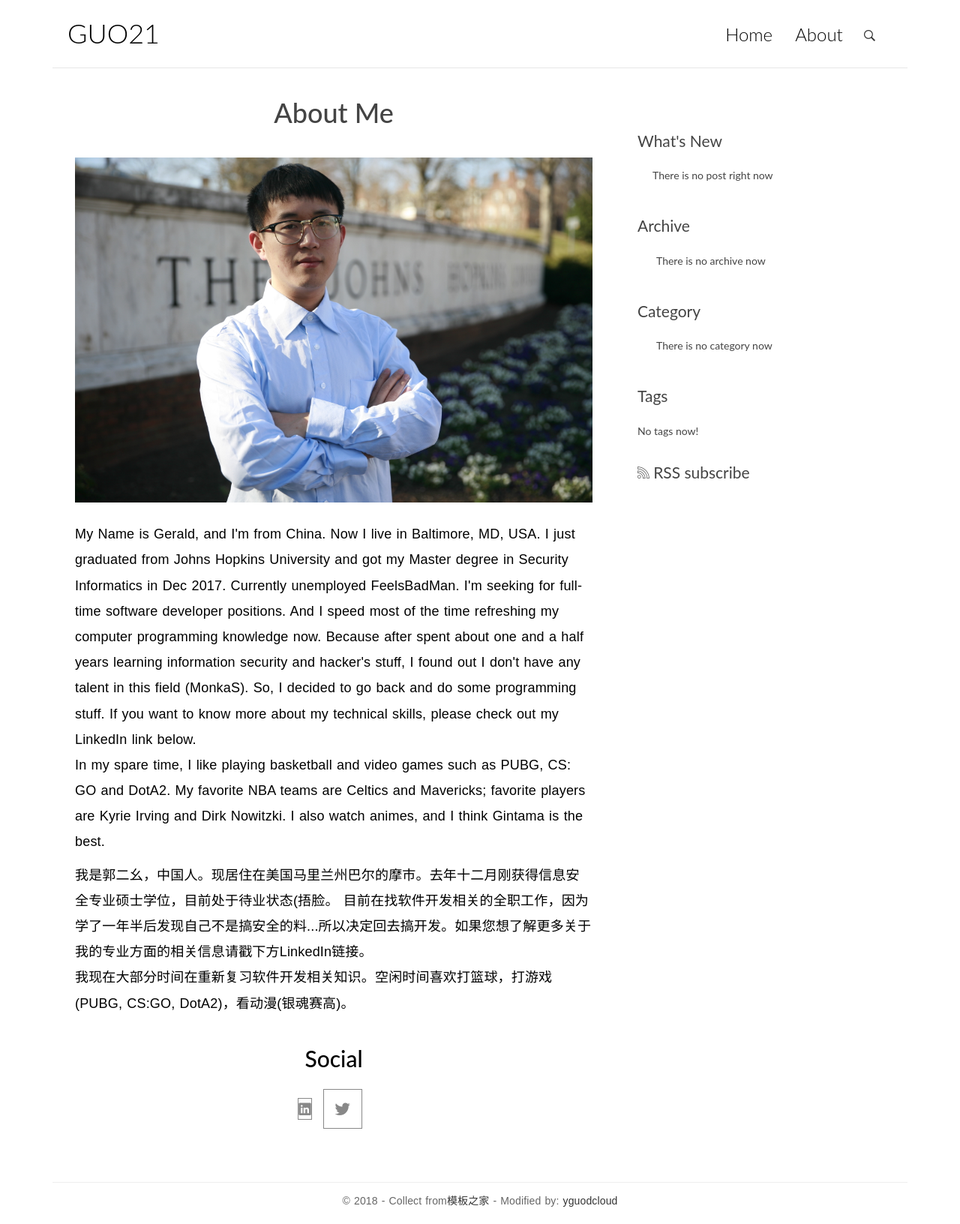
After one commit to guo21/learnDjango, a Django app: page /about in a window 1280 px wide. The commit adds this page. Shown: the whole page at 75% size. Run offline with Django 3.2, Linux system fonts and the light colour scheme; data that the repository does not hold is empty; parts of the project's set-up code (start-up, migrations or seed data) failed here and were passed over; some libraries are stand-ins or nearby versions.

Commit message:
add about page

```diff
--- a/blog/urls.py
+++ b/blog/urls.py
@@ -4,6 +4,7 @@ from . import views
 app_name = 'blog'
 urlpatterns = [
     url(r'^$', views.IndexView.as_view(), name='index'),
+    url(r'^about$',views.about,name='about'),
     url(r'^post/(?P<pk>[0-9]+)/$', views.PostDetailView.as_view(), name='detail'),
     url(r'^archives/(?P<year>[0-9]{4})/(?P<month>[0-9]{1,2})/$', views.ArchiveView.as_view(), name='archives'),
     url(r'^category/(?P<pk>[0-9]+)/$', views.CategoryView.as_view(), name='category'),
--- a/blog/views.py
+++ b/blog/views.py
@@ -154,6 +154,9 @@ class TagView(ListView):
         tag = get_object_or_404(Tag, pk=self.kwargs.get('pk'))
         return super(TagView, self).get_queryset().filter(tags=tag)
 
+def about(request):
+    return render(request,'blog/about.html')
+
 
 def search(request):
     q = request.GET.get('q')
--- a/templates/base.html
+++ b/templates/base.html
@@ -48,9 +48,7 @@
                     <div class="collapse navbar-collapse" id="bs-example-navbar-collapse-1">
                         <ul class="nav navbar-nav navbar-right">
                             <li class="cl-effect-11"><a href="{% url 'blog:index' %}" data-hover="Home">Home</a></li>
-                            <li class="cl-effect-11"><a href="full-width.html" data-hover="Blog">Blog</a></li>
-                            <li class="cl-effect-11"><a href="about.html" data-hover="About">About</a></li>
-                            <li class="cl-effect-11"><a href="contact.html" data-hover="Contact">Contact</a></li>
+                            <li class="cl-effect-11"><a href="{% url 'blog:about' %}" data-hover="About">About</a></li>
                         </ul>
                     </div><!-- /.navbar-collapse -->
                 </nav>
--- /dev/null
+++ b/templates/blog/about.html
@@ -0,0 +1,40 @@
+{% extends 'base.html' %}
+
+{% block main %}
+    {% if error_msg %}
+        <p>{{ error_msg }}</p>
+    {% endif %}
+
+    <h1 class="page-title">About Me</h1>
+    <article class="post">
+        <div class="entry-content clearfix">
+            <figure class="img-responsive-center">
+                <img class="img-responsive" src="img/me.jpg" alt="Developer Image">
+            </figure>
+            <p>My Name is Gerald, and I'm from China. Now I live in Baltimore, MD, USA. I just graduated from Johns
+                Hopkins University and got my Master degree in Security Informatics in Dec 2017. Currently unemployed
+                FeelsBadMan. I'm seeking for full-time software developer positions. And I speed most of the time
+                refreshing my computer programming knowledge now. Because after spent about one and a half years
+                learning information security and hacker's stuff, I found out I don't have any talent in this field
+                (MonkaS). So, I decided to go back and do some programming stuff. If you want to know more about my
+                technical skills, please check out my LinkedIn link below.<br> In my spare time, I like playing
+                basketball and video games such as PUBG, CS: GO and DotA2. My favorite NBA teams are Celtics and
+                Mavericks; favorite players are Kyrie Irving and Dirk Nowitzki. I also watch animes, and I think Gintama
+                is the best.</p>
+            <p>
+                我是郭二幺，中国人。现居住在美国马里兰州巴尔的摩市。去年十二月刚获得信息安全专业硕士学位，目前处于待业状态(捂脸。
+                目前在找软件开发相关的全职工作，因为学了一年半后发现自己不是搞安全的料...所以决定回去搞开发。如果您想了解更多关于
+                我的专业方面的相关信息请戳下方LinkedIn链接。<br>
+                我现在大部分时间在重新复习软件开发相关知识。空闲时间喜欢打篮球，打游戏(PUBG, CS:GO, DotA2)，看动漫(银魂赛高)。</p>
+            <div class="height-40px"></div>
+            <h2 class="title text-center">Social</h2>
+            <ul class="social">
+                <li class="linkedin"><a href="https://www.linkedin.com/in/yunlong-guo-6ba28b124/"><span
+                        class="ion-social-linkedin"></span></a></li>
+                <li class="twitter"><a href="https://twitter.com/gerald_guo21"><span class="ion-social-twitter"></span></a>
+                </li>
+            </ul>
+        </div>
+    </article>
+
+{% endblock main %}
```
Also changed, not shown: blog/static/blog/img/me.jpg.
